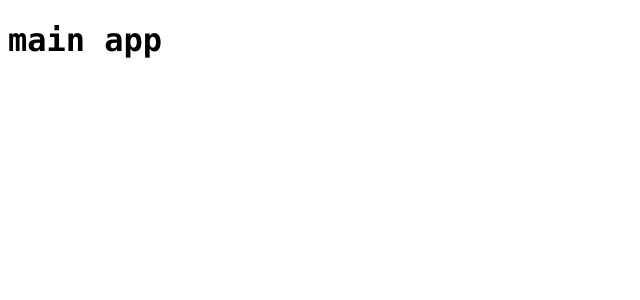
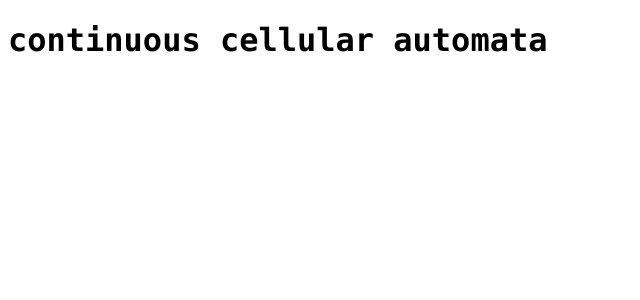
Before and after one commit to mravelo5874/continuous-cellular-automata, a React (Create React App) app: page / in a window 1280 px wide. Shown: the top 300 px of the page, without its empty margins (0-640 px from the left). Built offline with nearby package versions, Linux system fonts and the light colour scheme.

Commit message:
init simulation class

```diff
--- a/src/index.jsx
+++ b/src/index.jsx
@@ -1,15 +1,15 @@
 import React from 'react';
 import ReactDOM from 'react-dom/client';
 import { App } from './ui/App';
+import { Sim } from './sim/Sim';
 import './index.css';
 
 const root = ReactDOM.createRoot(document.getElementById('root'));
 
+let sim = new Sim();
 
 root.render(
   <React.StrictMode>
-      <App>
-
-      </App>
+      <App sim={sim}> </App>
   </React.StrictMode>
 );
--- /dev/null
+++ b/src/sim/Sim.js
@@ -0,0 +1,15 @@
+export { Sim }
+
+class Sim {
+    constructor() {
+        console.log('simulation constructed.');
+    }
+
+    init(canvas) {
+        console.log('simulation initialized.');
+    }
+
+    start() {
+        console.log('simulation started.');
+    }
+}
--- a/src/ui/App.jsx
+++ b/src/ui/App.jsx
@@ -1,9 +1,40 @@
+import React from "react";
+
 export { App };
 
-function App() {
+class Canvas extends React.Component {
+    /**
+     * @param {sim} props.sim
+     */
+    constructor(props) {
+        super(props);
+        this.canvas_ref = React.createRef();
+        this.sim_init = false;
+    }
+
+    componentDidMount = () => {
+        // only initialize simulation once
+        if (!this.sim_init) {
+            this.sim_init = true;
+            let canvas = this.canvas_ref.current;
+            let sim = this.props.sim;
+            sim.init(canvas);
+            sim.start();
+        }
+    }
+
+    render = () => {
+        return (
+            <canvas ref={this.canvas_ref}></canvas>
+        );
+    }
+}
+
+function App({ sim }) {
     return (
         <>
-            <h1>main app</h1>
+            <h1>continuous cellular automata</h1>
+            <Canvas sim={sim}></Canvas>
         </>
     );
 }
```
